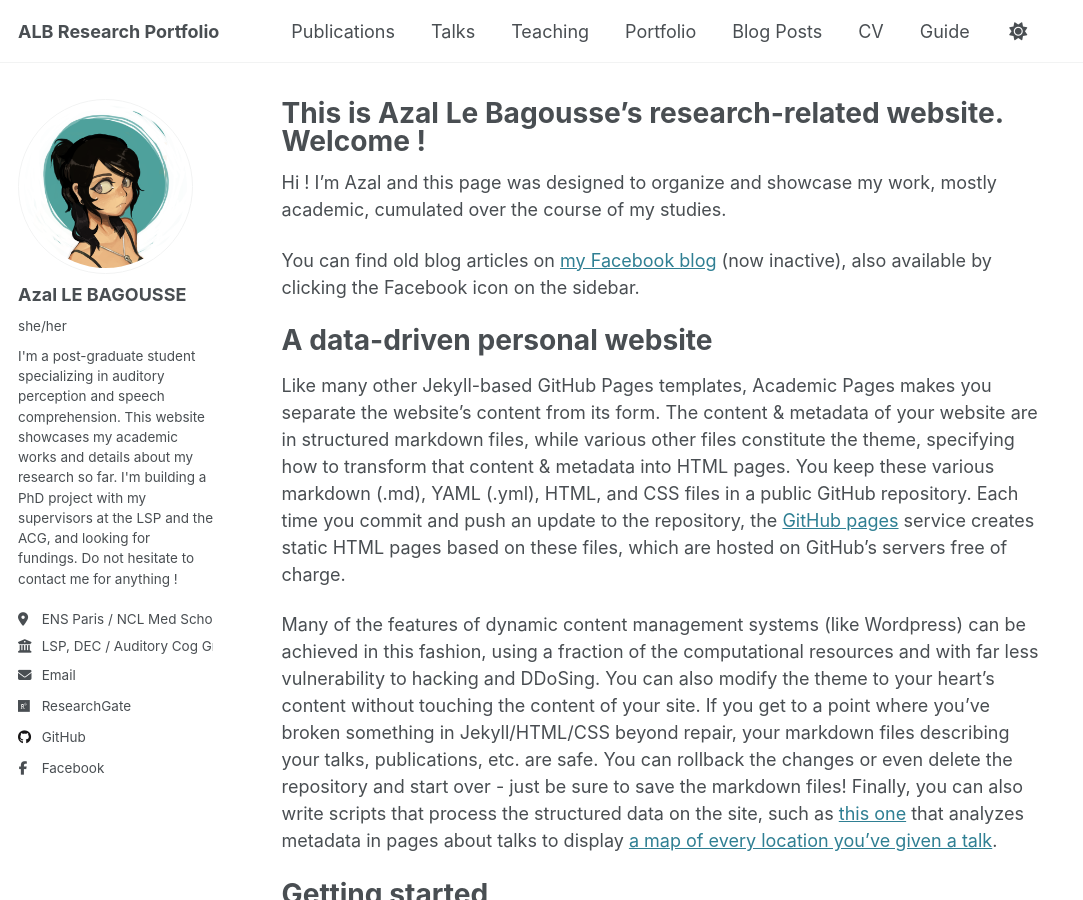
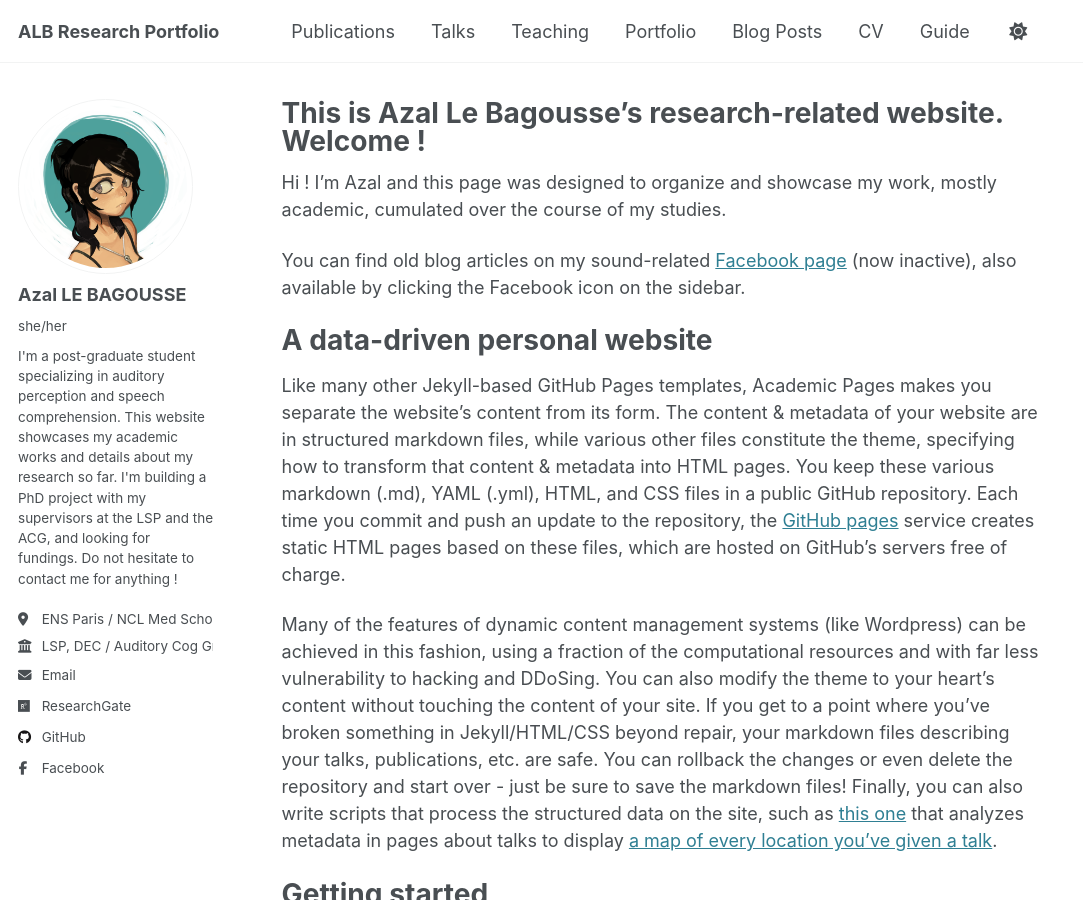
Before and after one commit to azallb/azallb.github.io, a Jekyll site: the page built from _pages/about.md, in a window 1280 px wide and 900 px high. Shown: the whole window, without its empty margins (0-1083 px from the left). Built offline with Jekyll 4.4.1, drawn with Linux system fonts in a browser that asks for light colours.

Commit message:
modify about, main page

```diff
--- a/_pages/about.md
+++ b/_pages/about.md
@@ -9,7 +9,7 @@ redirect_from:
 
 Hi ! I'm Azal and this page was designed to organize and showcase my work, mostly academic, cumulated over the course of my studies.
 
-You can find old blog articles on [my Facebook blog](https://www.facebook.com/melomanelibre/) (now inactive), also available by clicking the Facebook icon on the sidebar.
+You can find old blog articles on my sound-related [Facebook page](https://www.facebook.com/melomanelibre/) (now inactive), also available by clicking the Facebook icon on the sidebar.
 
 A data-driven personal website
 ======
```
